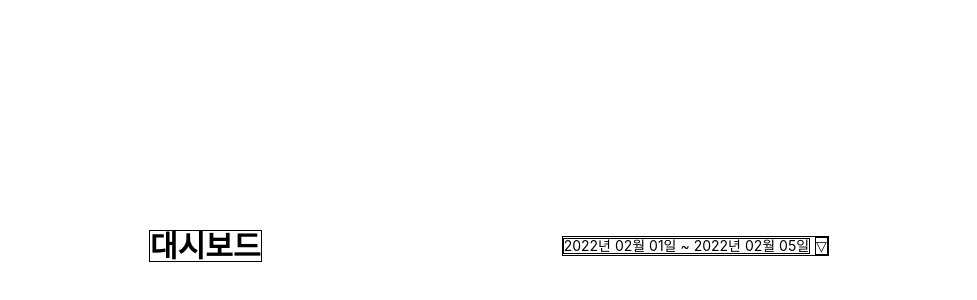
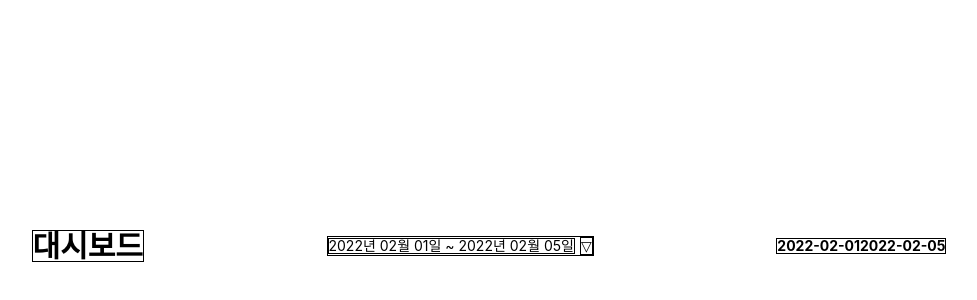
Before and after one commit to devMarco14/ADashboard, a React (Create React App) app: page / in a window 1280 px wide. Shown: the part 154-454 px from the top of the page, without its empty margins (151-1128 px from the left). Built offline with nearby package versions, Linux system fonts and the light colour scheme; data requests are answered from the project's data file; a web font is replaced by a local one.

Commit message:
#2 feat : 컨텍스트 구현, 데이터 수령 성공

```diff
--- a/src/components/dashboard/DashboardLayout.tsx
+++ b/src/components/dashboard/DashboardLayout.tsx
@@ -3,6 +3,7 @@ import axios from 'axios';
 import { getDay, addDays, format } from 'date-fns';
 import styled from 'styled-components';
 import SelectBox from './subComponents/SelectBox';
+import Test from './subComponents/Test';
 
 const dateFormat = 'yyyy-MM-dd';
 
@@ -74,6 +75,7 @@ export default function DashboardLayout() {
     <ChangeOrDeleteThisLater>
       <DashboardHeader>대시보드</DashboardHeader>
       <SelectBox week={week} weeksList={totalWeeks} setWeek={setWeek} />
+      <Test />
     </ChangeOrDeleteThisLater>
   );
 }
--- a/src/components/dashboard/subComponents/SelectBox.tsx
+++ b/src/components/dashboard/subComponents/SelectBox.tsx
@@ -1,6 +1,7 @@
 import React from 'react';
 import { format } from 'date-fns';
 import styled from 'styled-components';
+import { WeekContext } from 'libs/context';
 
 // 데이터 표시 + 컨텍스트 저장을 위해 week, setWeek 전달
 // weeksList는 DashboardLayout의 totalWeeks로, 드롭다운 목록을 표시하기 위함임
@@ -19,6 +20,12 @@ export default function SelectBox({
 }: SelectBoxPropsType) {
   const [isSelectBoxVisible, setIsSelectBoxVisible] =
     React.useState<boolean>(false);
+
+  const { currentWeek, changeWeek } = React.useContext(WeekContext);
+
+  React.useEffect(() => {
+    changeWeek({ type: 'WEEK_REQUESTED', payload: week });
+  }, [week]);
 
   function handleClick(event: React.MouseEvent): void {
     setIsSelectBoxVisible(!isSelectBoxVisible);
--- /dev/null
+++ b/src/components/dashboard/subComponents/Test.tsx
@@ -0,0 +1,8 @@
+import React from 'react';
+import { WeekContext } from 'libs/context';
+
+export default function Test() {
+  const { currentWeek, changeWeek } = React.useContext(WeekContext);
+  console.log(currentWeek);
+  return <h1>{currentWeek}</h1>;
+}
--- /dev/null
+++ b/src/libs/context/index.tsx
@@ -0,0 +1,38 @@
+import React from 'react';
+
+function reducer(state: any, action: any) {
+  switch (action.type) {
+    case 'WEEK_REQUESTED':
+      return action.payload;
+    default:
+      return state;
+  }
+}
+
+export const WeekContext = React.createContext<any>({
+  currentWeek: ['1900-01-01', '1900-12-31'],
+  // eslint-disable-next-line @typescript-eslint/no-empty-function
+  changeWeek: () => {},
+});
+
+export function WeekProvider({ children }: { children: React.ReactNode }) {
+  const [state, dispatch] = React.useReducer(reducer, []);
+
+  const changeWeek = React.useCallback((value: any): void => {
+    dispatch(value);
+  }, []);
+
+  const memoedValue = React.useMemo(
+    () => ({
+      currentWeek: state,
+      changeWeek,
+    }),
+    [state],
+  );
+
+  return (
+    <WeekContext.Provider value={memoedValue}>{children}</WeekContext.Provider>
+  );
+}
+
+export default WeekProvider;
--- a/src/routes/Routing.tsx
+++ b/src/routes/Routing.tsx
@@ -3,17 +3,17 @@ import NotFoundPage from 'pages/NotFoundPage';
 import React from 'react';
 import { Route, Routes } from 'react-router-dom';
 import DashboardLayout from 'components/dashboard/DashboardLayout';
-// import WeekContext from 'libs/context';
+import WeekProvider from 'libs/context';
 import Path from './Path';
 
 function Routing() {
   return (
-    <Routes>
-      <Route path="*" element={<NotFoundPage />} />
-      {/* <WeekContext.Provider value={React.useMemo(() => [], [])}> */}
-      <Route path={Path.LandingPage} element={<DashboardLayout />} />
-      {/* </WeekContext.Provider> */}
-    </Routes>
+    <WeekProvider>
+      <Routes>
+        <Route path="*" element={<NotFoundPage />} />
+        <Route path={Path.LandingPage} element={<DashboardLayout />} />
+      </Routes>
+    </WeekProvider>
   );
 }
 
```
Also changed, not shown: src/libs/context/index.ts (deleted, +0 -28 lines).
